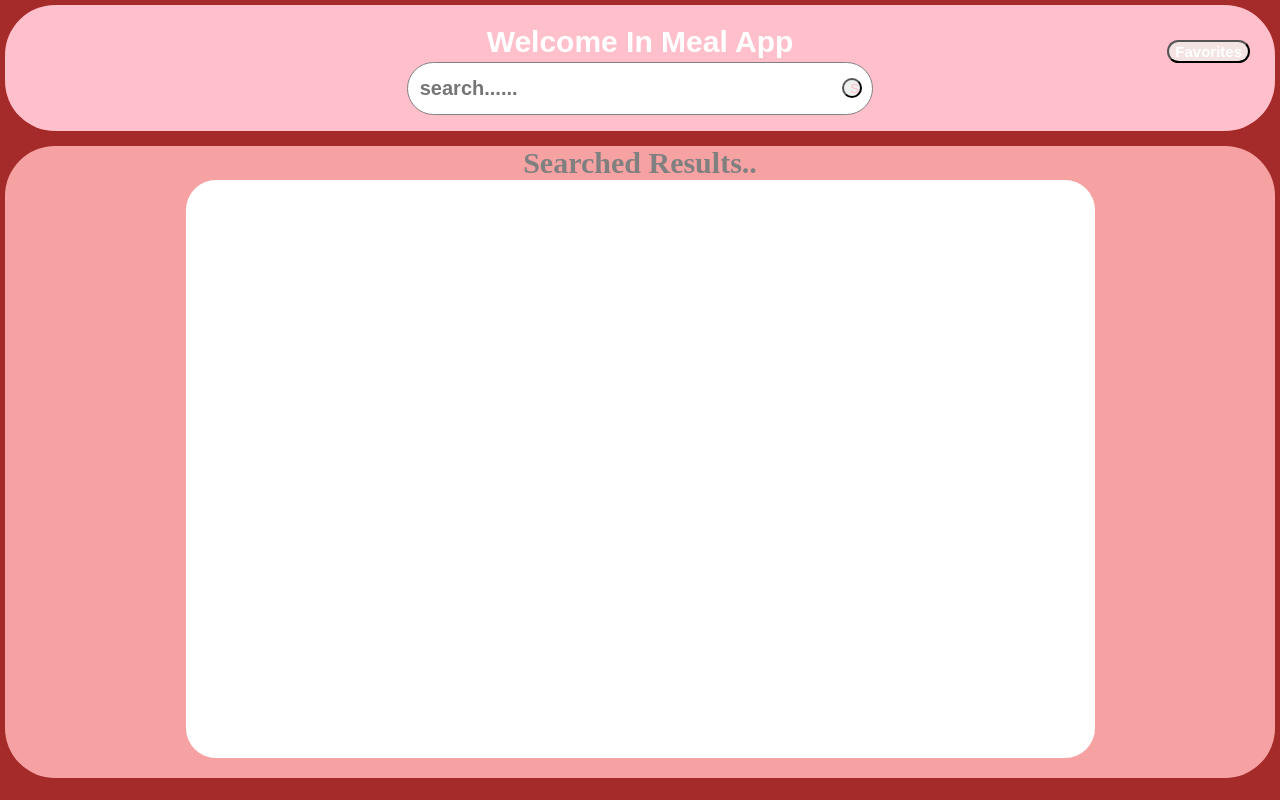
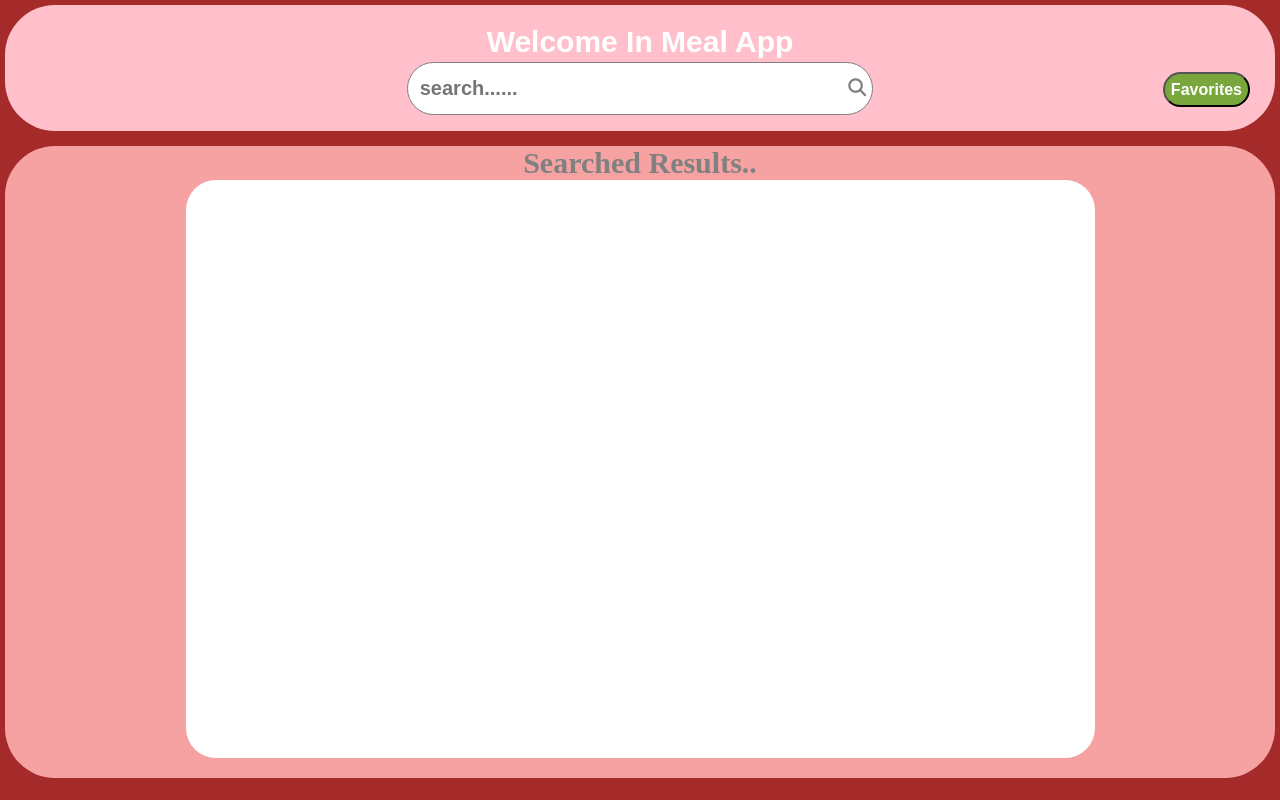
Before and after one commit to premnarayanp/meal-app, a plain HTML site: page index.html in a window 1280 px wide. Drawn offline with Linux system fonts and the light colour scheme.

Commit message:
fev modification and serchbar icon added in index.html

```diff
--- a/index.html
+++ b/index.html
@@ -18,7 +18,7 @@
 
             <div id="search-bar">
                 <input type="search" id="search-input" placeholder="search......">
-                <button id="search-btn">S</button>
+                <button id="search-btn"><i class="fa-solid fa-magnifying-glass"></i></button>
             </div>
 
             <button id="my-favorites">
@@ -34,6 +34,7 @@
         </div>
 
     </div>
+    <script src="https://kit.fontawesome.com/88bf8d352d.js" crossorigin="anonymous"></script>
     <script src="./scripts/index.js"></script>
 </body>
 
--- a/scripts/index.js
+++ b/scripts/index.js
@@ -9,8 +9,13 @@ var oldSearch = "";
 searchInput.addEventListener('input', (e) => {
     const target = e.target;
     const value = target.value;
+    let size = value.length;
+
+    if (size == 0) {
+        return;
+    }
     const firstLetter = value.charAt(0);
-    if (!firstLetter || firstLetter == oldSearch) {
+    if (firstLetter == " " || firstLetter == oldSearch) {
         return;
     }
     oldSearch = firstLetter;
--- a/scripts/mealInfoDetail.js
+++ b/scripts/mealInfoDetail.js
@@ -66,7 +66,7 @@ function renderMealDetailOnUI(mealDetail) {
 
     for (key in mealDetail) {
 
-        if (mealDetail[key] == null || mealDetail[key] == "") {
+        if (mealDetail[key] == null || mealDetail[key] == "" || mealDetail[key] == " ") {
             continue;
         }
         let name = key.slice(3);
--- a/styles/index.css
+++ b/styles/index.css
@@ -79,22 +79,33 @@ html {
 #search-btn {
     height: 20px;
     width: 20px;
-    border-radius: 10px;
-    color: pink;
+    /* border-radius: 10px; */
+    /* color: pink; */
+    background-color: white;
+    border: 0;
+    outline: none;
     cursor: pointer;
+}
+
+#search-btn i {
+    font-size: 18px;
+    color: grey;
 }
 
 #my-favorites {
     position: absolute;
-    top: 5%;
+    top: 9%;
+    align-items: center;
+    /* font-size: 25px; */
+    height: 35px;
     right: 30px;
     border-radius: 30px;
-    background-color: rgb(243, 227, 227);
+    background-color: rgb(121, 167, 62);
 }
 
 #my-favorites a {
     color: white;
-    font-size: 0.75rem;
+    font-size: 0.80rem;
     font-family: sans-serif;
     font-weight: 800;
     text-decoration: none;
--- a/styles/mealInfoDetail.css
+++ b/styles/mealInfoDetail.css
@@ -128,7 +128,7 @@ html {
     /* display: inline-block;
     height: auto; */
     color: white;
-    font-size: 25px;
+    font-size: 20px;
     font-weight: 700;
     font-family: sans-serif;
     /* text-align: start; */
```
